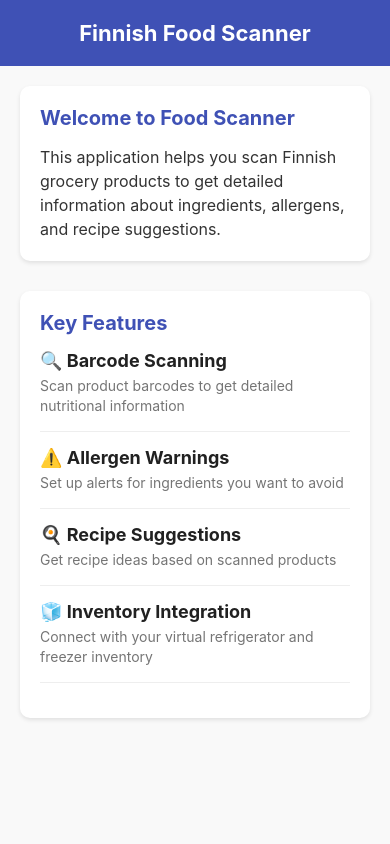
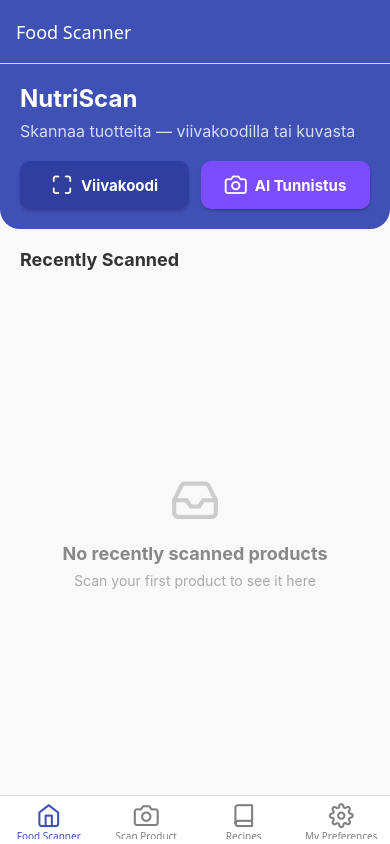
Before and after one commit to SamppaFIN/NutriScan, a React Native app: screen /Home in a window 390 px wide. Built offline with nearby package versions, Linux system fonts and the light colour scheme.

Commit message:
feat: AI photo scanning + barcode toggle + allergen/nutrition fallbacks

```diff
--- a/App.js
+++ b/App.js
@@ -1,136 +1,13 @@
 import React from 'react';
 import { StatusBar } from 'expo-status-bar';
-import { StyleSheet, Text, View, ScrollView, Platform } from 'react-native';
+import { PreferencesProvider } from './src/context/PreferencesContext';
+import AppNavigator from './src/navigation/AppNavigator';
 
 export default function App() {
-  // Check if we're running on web
-  const isWeb = Platform.OS === 'web';
-
-  // Apply different styles based on platform
-  const webStyles = isWeb ? {
-    containerWeb: {
-      maxWidth: 800,
-      margin: '0 auto',
-      height: '100vh',
-    },
-    headerWeb: {
-      paddingTop: 20,
-    },
-    sectionWeb: {
-      boxShadow: '0px 2px 4px rgba(0, 0, 0, 0.1)',
-    }
-  } : {};
-
-  // On web platform, we add a console.log to debug
-  if (isWeb) {
-    console.log('Running on web platform');
-  }
-
   return (
-    <View style={[styles.container, isWeb && webStyles.containerWeb]}>
-      <View style={[styles.header, isWeb && webStyles.headerWeb]}>
-        <Text style={styles.headerText}>Finnish Food Scanner</Text>
-      </View>
-      <ScrollView style={styles.content}>
-        <View style={[styles.section, isWeb && webStyles.sectionWeb]}>
-          <Text style={styles.sectionTitle}>Welcome to Food Scanner</Text>
-          <Text style={styles.paragraph}>
-            This application helps you scan Finnish grocery products to get detailed
-            information about ingredients, allergens, and recipe suggestions.
-          </Text>
-        </View>
-
-        <View style={[styles.section, isWeb && webStyles.sectionWeb]}>
-          <Text style={styles.sectionTitle}>Key Features</Text>
-
-          <View style={styles.featureItem}>
-            <Text style={styles.featureTitle}>🔍 Barcode Scanning</Text>
-            <Text style={styles.featureDescription}>
-              Scan product barcodes to get detailed nutritional information
-            </Text>
-          </View>
-
-          <View style={styles.featureItem}>
-            <Text style={styles.featureTitle}>⚠️ Allergen Warnings</Text>
-            <Text style={styles.featureDescription}>
-              Set up alerts for ingredients you want to avoid
-            </Text>
-          </View>
-
-          <View style={styles.featureItem}>
-            <Text style={styles.featureTitle}>🍳 Recipe Suggestions</Text>
-            <Text style={styles.featureDescription}>
-              Get recipe ideas based on scanned products
-            </Text>
-          </View>
-
-          <View style={styles.featureItem}>
-            <Text style={styles.featureTitle}>🧊 Inventory Integration</Text>
-            <Text style={styles.featureDescription}>
-              Connect with your virtual refrigerator and freezer inventory
-            </Text>
-          </View>
-        </View>
-      </ScrollView>
+    <PreferencesProvider>
+      <AppNavigator />
       <StatusBar style="auto" />
-    </View>
+    </PreferencesProvider>
   );
 }
-
-const styles = StyleSheet.create({
-  container: {
-    flex: 1,
-    backgroundColor: '#f9f9f9',
-  },
-  header: {
-    paddingTop: 60,
-    paddingBottom: 20,
-    backgroundColor: '#3F51B5',
-    alignItems: 'center',
-    justifyContent: 'center',
-  },
-  headerText: {
-    color: '#fff',
-    fontSize: 22,
-    fontWeight: 'bold',
-  },
-  content: {
-    flex: 1,
-    padding: 20,
-  },
-  section: {
-    marginBottom: 30,
-    backgroundColor: '#fff',
-    borderRadius: 10,
-    padding: 20,
-    elevation: 3,
-  },
-  sectionTitle: {
-    fontSize: 20,
-    fontWeight: 'bold',
-    marginBottom: 15,
-    color: '#3F51B5',
-  },
-  paragraph: {
-    fontSize: 16,
-    lineHeight: 24,
-    color: '#333',
-  },
-  featureItem: {
-    marginBottom: 15,
-    paddingBottom: 15,
-    borderBottomWidth: 1,
-    borderBottomColor: '#eee',
-  },
-  featureTitle: {
-    fontSize: 18,
-    fontWeight: 'bold',
-    marginBottom: 5,
-    color: '#212121',
-  },
-  featureDescription: {
-    fontSize: 14,
-    color: '#757575',
-    lineHeight: 20,
-  },
-});
--- a/src/components/ProductCard.js
+++ b/src/components/ProductCard.js
@@ -87,7 +87,7 @@
   },
   leftSection: {
     flex: 1,
-    paddingRight: a5,
+    paddingRight: 15,
   },
   rightSection: {
     flexDirection: 'row',
--- a/src/screens/ScanScreen.js
+++ b/src/screens/ScanScreen.js
@@ -5,7 +5,8 @@
   StyleSheet,
   TouchableOpacity,
   ActivityIndicator,
-  Alert
+  Alert,
+  Linking
 } from 'react-native';
 import { Camera } from 'expo-camera';
 import { Feather } from '@expo/vector-icons';
@@ -52,10 +53,7 @@
               text: 'Add to Open Food Facts',
               onPress: () => {
                 const url = `https://world.openfoodfacts.org/cgi/product.pl?code=${barcodeData.barcode}`;
-                try {
-                  const { Linking } = require('react-native');
-                  Linking.openURL(url);
-                } catch (e) { /* fallback */ }
+                Linking.openURL(url).catch(() => {});
                 setScanned(false);
               },
             },
```
Also changed, not shown: index.js (+1 -11 lines), assets/icon.png.
